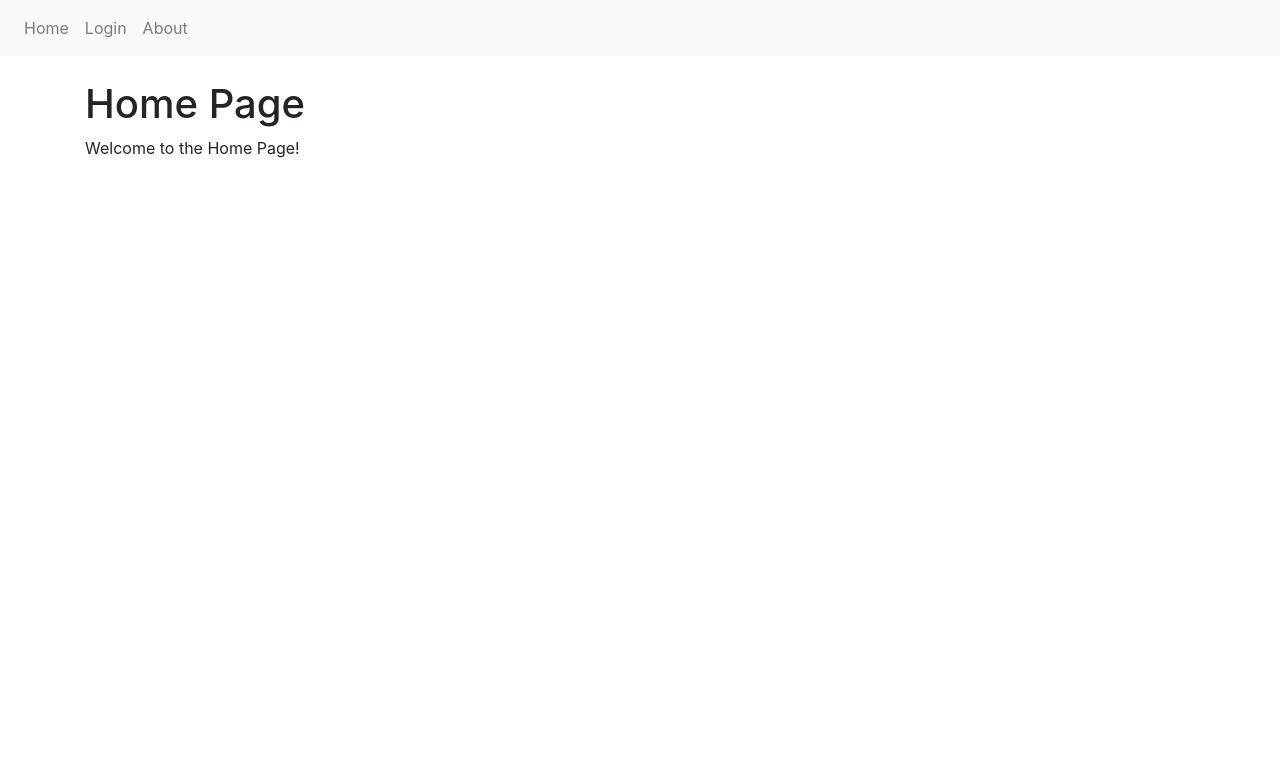
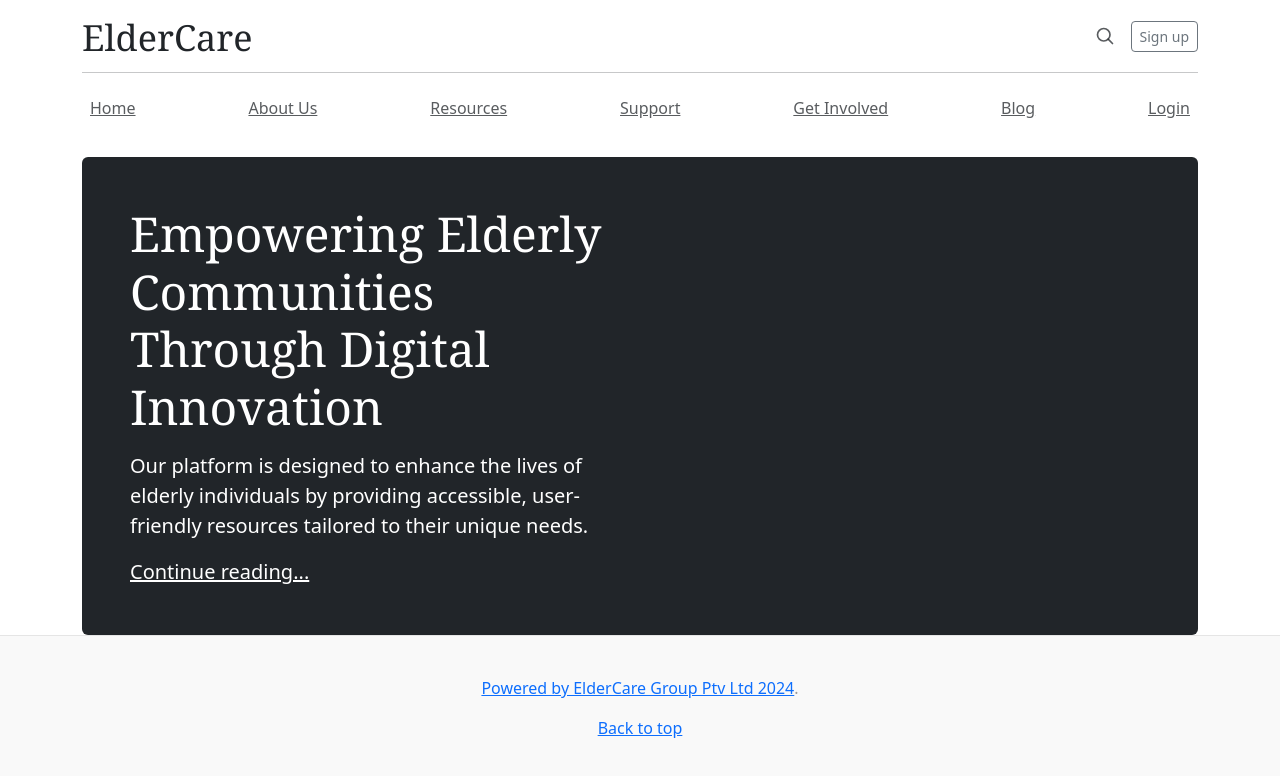
Before and after one commit to MATHAN1234/FIT5032-ASS1, a Vue app: page / in a window 1280 px wide. Shown: the top 776 px of the page. Built offline with nearby package versions, Linux system fonts and the light colour scheme.

Commit message:
Updated hoome page, header and footer page

```diff
--- a/package.json
+++ b/package.json
@@ -11,7 +11,7 @@
     "format": "prettier --write src/"
   },
   "dependencies": {
-    "bootstrap": "^4.6.2",
+    "bootstrap": "^5.3.3",
     "jquery": "^3.7.1",
     "popper.js": "^1.16.1",
     "vue": "^3.4.29",
--- a/src/App.vue
+++ b/src/App.vue
@@ -1,24 +1,5 @@
 <template>
-  <div id="app">
-    <header>
-      <nav class="navbar navbar-expand-lg navbar-light bg-light">
-        <ul class="navbar-nav mr-auto">
-          <li class="nav-item">
-            <router-link to="/" class="nav-link">Home</router-link>
-          </li>
-          <li class="nav-item">
-            <router-link to="/login" class="nav-link">Login</router-link>
-          </li>
-          <li class="nav-item">
-            <router-link to="/about" class="nav-link">About</router-link>
-          </li>
-        </ul>
-      </nav>
-    </header>
-    <div class="container mt-4">
-      <router-view />
-    </div>
-  </div>
+  <router-view />
 </template>
 
 <script>
@@ -27,6 +8,6 @@ export default {
 };
 </script>
 
-<style scoped>
-/* You can add your custom styles here */
+<style>
+/* Global styles can go here if needed */
 </style>
--- /dev/null
+++ b/src/assets/style.css
@@ -0,0 +1,120 @@
+.blog-header {
+  line-height: 1;
+  /* Removed margin to align with original design */
+  /* border-bottom: 1px solid #e5e5e5; */
+}
+
+.blog-header-logo {
+  font-family: "Playfair Display", Georgia, "Times New Roman", serif;
+  font-size: 2.25rem; /* Adjusted for slightly larger size */
+  text-decoration: none;
+}
+
+.blog-header-logo:hover {
+  text-decoration: underline;
+}
+
+h1, h2, h3, h4, h5, h6 {
+  font-family: "Playfair Display", Georgia, "Times New Roman", serif;
+}
+
+.display-4 {
+  font-size: 2.5rem;
+}
+@media (min-width: 768px) {
+  .display-4 {
+    font-size: 3rem;
+  }
+}
+
+.nav-scroller {
+  position: relative;
+  z-index: 2;
+  height: 2.75rem;
+  overflow-y: hidden;
+}
+
+.nav-scroller .nav {
+  display: flex;
+  flex-wrap: nowrap;
+  padding-bottom: 1rem;
+  margin-top: -1px;
+  overflow-x: auto;
+  text-align: center;
+  white-space: nowrap;
+  -webkit-overflow-scrolling: touch;
+}
+
+.nav-scroller .nav-link {
+  padding-top: .75rem;
+  padding-bottom: .75rem;
+  font-size: .875rem;
+}
+
+.card-img-right {
+  height: 100%;
+  border-radius: 0 3px 3px 0;
+}
+
+.flex-auto {
+  flex: 0 0 auto;
+}
+
+.h-250 { height: 250px; }
+@media (min-width: 768px) {
+  .h-md-250 { height: 250px; }
+}
+
+.border-top { border-top: 1px solid #e5e5e5; }
+.border-bottom { border-bottom: 1px solid #e5e5e5; }
+
+.box-shadow { box-shadow: 0 .25rem .75rem rgba(0, 0, 0, .05); }
+
+.blog-title {
+  margin-bottom: 0;
+  font-size: 2rem;
+  font-weight: 400;
+}
+.blog-description {
+  font-size: 1.1rem;
+  color: #999;
+}
+
+@media (min-width: 40em) {
+  .blog-title {
+    font-size: 3.5rem;
+  }
+}
+
+/* Pagination */
+.blog-pagination {
+  margin-bottom: 4rem;
+}
+.blog-pagination > .btn {
+  border-radius: 2rem;
+}
+
+/* Blog posts */
+.blog-post {
+  margin-bottom: 4rem;
+}
+.blog-post-title {
+  margin-bottom: .25rem;
+  font-size: 2.5rem;
+}
+.blog-post-meta {
+  margin-bottom: 1.25rem;
+  color: #999;
+}
+
+/* Footer */
+.blog-footer {
+  padding: 2.5rem 0;
+  color: #999;
+  text-align: center;
+  background-color: #f9f9f9;
+  border-top: .05rem solid #e5e5e5;
+}
+.blog-footer p:last-child {
+  margin-bottom: 0;
+}
--- a/src/components/About.vue
+++ b/src/components/About.vue
@@ -13,5 +13,5 @@
   </script>
 
   <style scoped>
-  /* Add styles for your about page here */
+  /* Add any custom styles here */
   </style>
--- /dev/null
+++ b/src/components/Footer.vue
@@ -0,0 +1,29 @@
+<template>
+    <footer class="blog-footer">
+      <p><a href="">Powered by ElderCare Group Ptv Ltd 2024</a>.</p>
+      <p>
+        <a href="#">Back to top</a>
+      </p>
+    </footer>
+  </template>
+
+  <script>
+  export default {
+    // eslint-disable-next-line vue/multi-word-component-names, vue/no-reserved-component-names
+    name: 'Footer',
+  };
+  </script>
+
+  <style scoped>
+  .blog-footer {
+    padding: 2.5rem 0;
+    color: #999;
+    text-align: center;
+    background-color: #f9f9f9;
+    border-top: .05rem solid #e5e5e5;
+  }
+
+  .blog-footer p:last-child {
+    margin-bottom: 0;
+  }
+  </style>
--- /dev/null
+++ b/src/components/Header.vue
@@ -0,0 +1,43 @@
+<template>
+    <header class="blog-header py-3">
+      <div class="container">
+        <div class="row flex-nowrap justify-content-between align-items-center">
+          <div class="col-6 pt-1">
+            <a class="blog-header-logo text-dark" href="#">ElderCare</a>
+          </div>
+          <div class="col-6 d-flex justify-content-end align-items-center">
+            <a class="text-muted" href="#">
+              <svg xmlns="http://www.w3.org/2000/svg" width="20" height="20" viewBox="0 0 24 24" fill="none" stroke="currentColor" stroke-width="2" stroke-linecap="round" stroke-linejoin="round" class="mx-3">
+                <circle cx="10.5" cy="10.5" r="7.5"></circle>
+                <line x1="21" y1="21" x2="15.8" y2="15.8"></line>
+              </svg>
+            </a>
+            <a class="btn btn-sm btn-outline-secondary" href="#">Sign up</a>
+          </div>
+        </div>
+        <hr>
+        <div class="nav-scroller py-1 mb-2">
+          <nav class="nav d-flex justify-content-between">
+            <router-link class="p-2 text-muted" to="/">Home</router-link>
+            <router-link class="p-2 text-muted" to="/about">About Us</router-link>
+            <router-link class="p-2 text-muted" to="/resources">Resources</router-link>
+            <router-link class="p-2 text-muted" to="/support">Support</router-link>
+            <router-link class="p-2 text-muted" to="/getinvolved">Get Involved</router-link>
+            <router-link class="p-2 text-muted" to="/blog">Blog</router-link>
+            <router-link class="p-2 text-muted" to="/login">Login</router-link>
+          </nav>
+        </div>
+      </div>
+    </header>
+  </template>
+
+  <script>
+  export default {
+    // eslint-disable-next-line vue/multi-word-component-names, vue/no-reserved-component-names
+    name: 'Header',
+  };
+  </script>
+
+  <style scoped>
+
+  </style>
--- a/src/components/Home.vue
+++ b/src/components/Home.vue
@@ -1,17 +1,44 @@
 <template>
-    <div>
-      <h1>Home Page</h1>
-      <p>Welcome to the Home Page!</p>
+    <div >
+      <Header />
+      <div class="container">
+        <div class="jumbotron p-3 p-md-5 text-white rounded bg-dark">
+          <div class="col-md-6 px-0">
+            <h1 class="display-4 font-italic">Empowering Elderly Communities Through Digital Innovation</h1>
+            <p class="lead my-3">Our platform is designed to enhance the lives of elderly individuals by providing accessible, user-friendly resources tailored to their unique needs.</p>
+            <p class="lead mb-0"><a href="#" class="text-white font-weight-bold">Continue reading...</a></p>
+          </div>
+        </div>
+
+      </div>
+      <Footer />
     </div>
   </template>
 
   <script>
+  import Header from './Header.vue';
+  import Footer from './Footer.vue';
+
   export default {
     // eslint-disable-next-line vue/multi-word-component-names
     name: 'Home',
+    components: {
+      // eslint-disable-next-line vue/no-reserved-component-names
+      Header,
+      // eslint-disable-next-line vue/no-reserved-component-names
+      Footer,
+    },
   };
   </script>
 
   <style scoped>
-  /* Add styles for your home page here */
+  /* Include necessary styling */
+  .display-4 {
+    font-size: 2.5rem;
+  }
+  @media (min-width: 768px) {
+    .display-4 {
+      font-size: 3rem;
+    }
+  }
   </style>
--- a/src/components/Login.vue
+++ b/src/components/Login.vue
@@ -13,5 +13,5 @@
   </script>
 
   <style scoped>
-  /* Add styles for your login page here */
+  /* Add any custom styles here */
   </style>
--- a/src/main.js
+++ b/src/main.js
@@ -4,8 +4,10 @@ import router from './router'; // Import router
 
 // Import Bootstrap CSS and JS
 import 'bootstrap/dist/css/bootstrap.min.css';
-import 'bootstrap';
-import 'jquery/dist/jquery.min.js';
+import 'bootstrap/dist/js/bootstrap.bundle.min.js';
+
+// Import custom styles
+import './assets/style.css';
 
 createApp(App)
   .use(router) // Use the router
```
Also changed, not shown: 1 other file (tests, documents, lock files or other folders).
